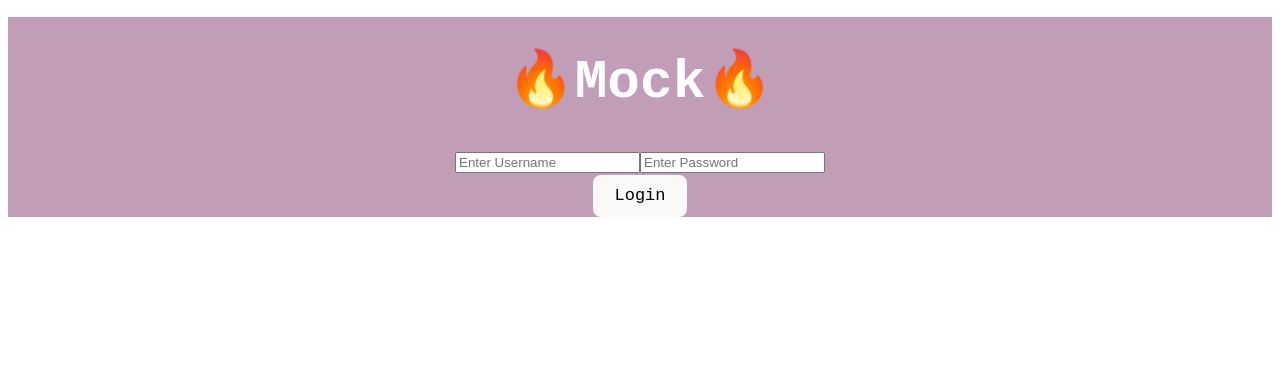
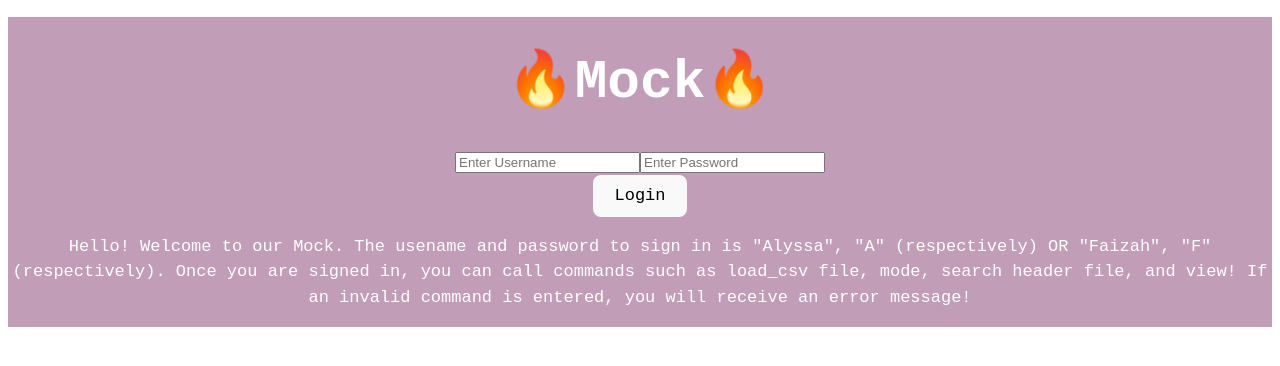
Before and after one commit to cs0320-s24/mock-asun59-ffnaqvi, a React (Vite) app in the folder mock/: page / in a window 1280 px wide. Shown: the top 366 px of the page. Built offline with nearby package versions, Linux system fonts and the light colour scheme.

Commit message:
style: readme 70% done, feat: welcome message on front page

```diff
--- a/mock/src/components/LoginButton.tsx
+++ b/mock/src/components/LoginButton.tsx
@@ -51,6 +51,12 @@ export function LoginButton(props: loginProps) {
         <button aria-label="Login" onClick={authenticate}>
           Login
         </button>
+        <p>
+          Hello! Welcome to our Mock. The usename and password to sign in is
+          "Alyssa", "A" (respectively) OR "Faizah", "F" (respectively). Once you are signed in,
+          you can call commands such as load_csv file, mode, search header file, and view! If an invalid
+          command is entered, you will receive an error message!
+        </p>
         {error && <p>{error}</p>}
       </div>
     );
```
Also changed, not shown: 1 other file (tests, documents, lock files or other folders).
